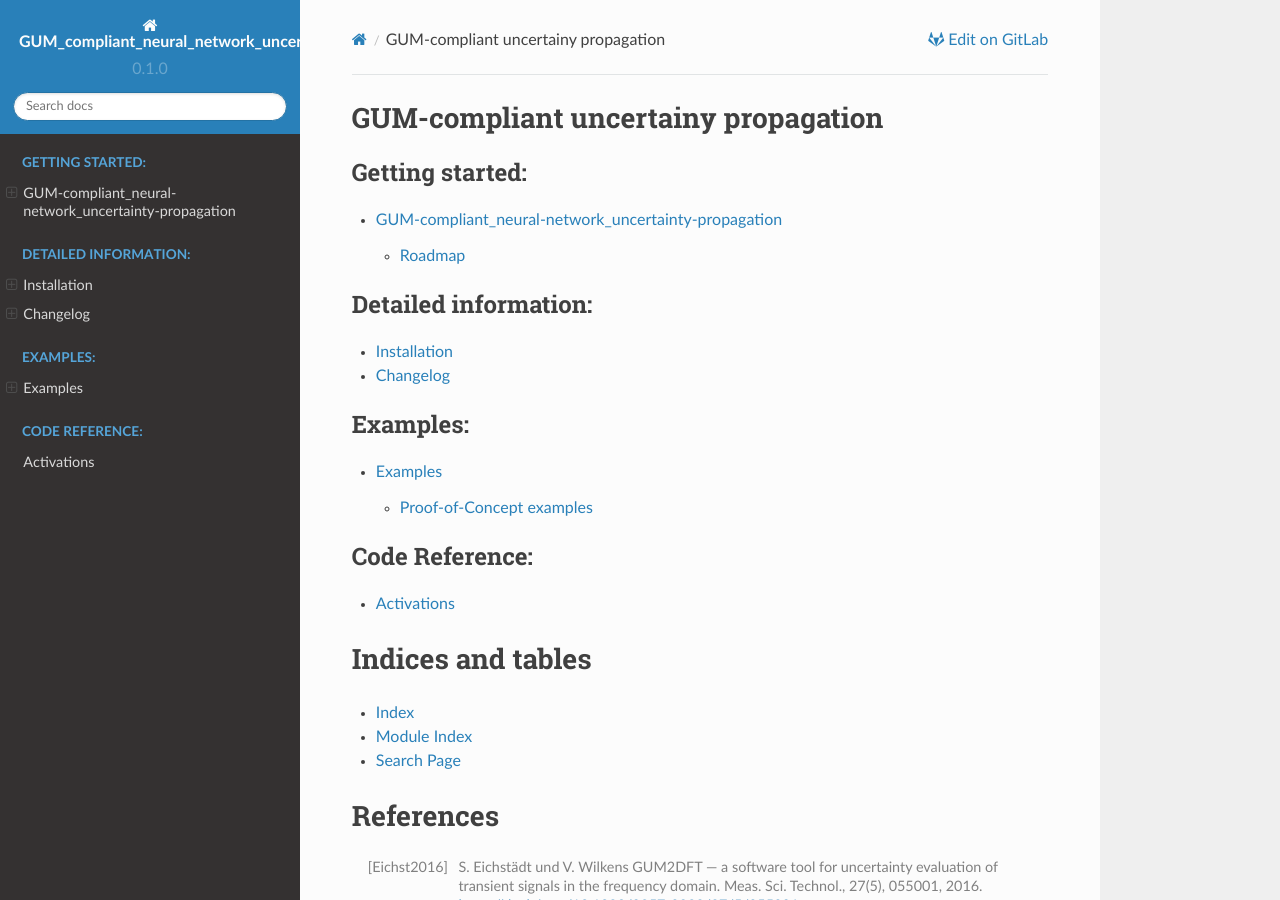
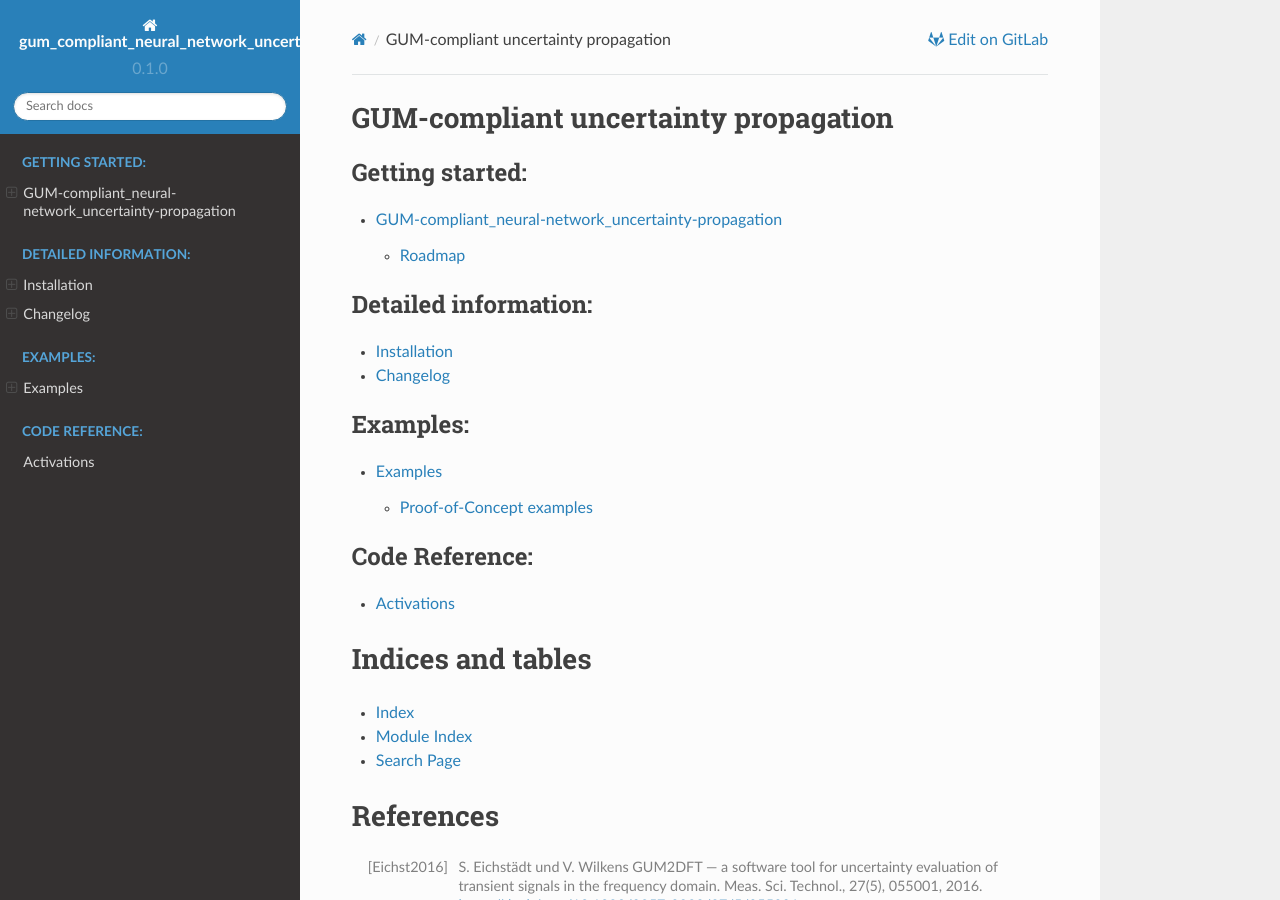
Before and after one commit to BjoernLudwigPTB/pytorch_gum_uncertainty_propagation, a Sphinx documentation site: the page built from docs/index.rst, in a window 1280 px wide and 900 px high. Built offline with Sphinx 7.4.7 and the Read the Docs theme 2.0.0, drawn with Linux system fonts in a browser that asks for light colours.

Commit message:
refactor(GUM_compliant_neural_network_uncertainty_propagation): make GUM small case and solve some mypy and pylint issues

```diff
--- a/docs/GUM_compliant_neural_network_uncertainty_propagation.activations.rst
+++ /dev/null
@@ -1,5 +0,0 @@
-Activations
-===========
-
-.. automodule:: GUM_compliant_neural_network_uncertainty_propagation.activations
-    :members:
--- a/docs/conf.py
+++ b/docs/conf.py
@@ -1,7 +1,7 @@
 #!/usr/bin/env python3
 # -*- coding: utf-8 -*-
 #
-# GUM_compliant_neural_network_uncertainty_propagation documentation build
+# gum_compliant_neural_network_uncertainty_propagation documentation build
 # configuration file, created by copying PyDynamic's on Sat Dec 04 16:30:35 2022.
 #
 # This file is execfile()d with the current directory set to its
@@ -85,7 +85,7 @@ for file_from_root in md_files_from_root_into_docs:
     )
 
 
-def assemble_path_dict_to_copy_files(source: str, destination: str) -> dict:
+def assemble_path_dict_to_copy_files(source: str, destination: str) -> dict[str, str]:
     # Function to construct the desired dict structure for the folders to copy.
     return {"source": source, "destination": destination}
 
@@ -96,7 +96,7 @@ tutorials_source = os.path.abspath(
         os.path.dirname(__file__),
         "..",
         "src",
-        "GUM_compliant_neural_network_uncertainty_propagation",
+        "gum_compliant_neural_network_uncertainty_propagation",
         "examples",
     )
 )
@@ -141,7 +141,7 @@ myst_heading_anchors = 4
 root_doc = "index"
 
 # General information about the project.
-project = "GUM_compliant_neural_network_uncertainty_propagation"
+project = "gum_compliant_neural_network_uncertainty_propagation"
 copyright = "2022, B. Ludwig (PTB)"
 author = "B. Ludwig"
 
@@ -232,7 +232,7 @@ html_theme = "sphinx_rtd_theme"
 # Add any paths that contain custom static files (such as style sheets) here,
 # relative to this directory. They are copied after the builtin static files,
 # so a file named "default.css" will overwrite the builtin "default.css".
-html_static_path = []
+html_static_path: list[str] = []
 
 # Add any extra paths that contain custom files (such as robots.txt or
 # .htaccess) here, relative to this directory. These files are copied
@@ -295,7 +295,7 @@ html_static_path = []
 # html_search_scorer = 'scorer.js'
 
 # Output file base name for HTML help builder.
-htmlhelp_basename = "GUM_compliant_neural_network_uncertainty_propagationdoc"
+htmlhelp_basename = "gum_compliant_neural_network_uncertainty_propagationdoc"
 
 # -- Options for LaTeX output ---------------------------------------------
 
@@ -316,8 +316,8 @@ htmlhelp_basename = "GUM_compliant_neural_network_uncertainty_propagationdoc"
 latex_documents = [
     (
         root_doc,
-        "GUM_compliant_neural_network_uncertainty_propagation.tex",
-        "GUM_compliant_neural_network_uncertainty_propagation Documentation",
+        "gum_compliant_neural_network_uncertainty_propagation.tex",
+        "gum_compliant_neural_network_uncertainty_propagation Documentation",
         "B. Ludwig",
         "manual",
     ),
@@ -338,7 +338,7 @@ latex_show_pagerefs = False
 latex_show_urls = "footnote"
 
 # Documents to append as an appendix to all manuals.
-latex_appendices = []
+latex_appendices: list[str] = []
 
 # If false, no module index is generated.
 latex_domain_indices = True
@@ -351,8 +351,8 @@ latex_domain_indices = True
 man_pages = [
     (
         root_doc,
-        "GUM_compliant_neural_network_uncertainty_propagation",
-        "GUM_compliant_neural_network_uncertainty_propagation Documentation",
+        "gum_compliant_neural_network_uncertainty_propagation",
+        "gum_compliant_neural_network_uncertainty_propagation Documentation",
         [author],
         1,
     )
@@ -370,10 +370,10 @@ man_show_urls = False
 # texinfo_documents = [
 #     (
 #         root_doc,
-#         "GUM_compliant_neural_network_uncertainty_propagation",
-#         "GUM_compliant_neural_network_uncertainty_propagation Documentation",
+#         "gum_compliant_neural_network_uncertainty_propagation",
+#         "gum_compliant_neural_network_uncertainty_propagation Documentation",
 #         author,
-#         "GUM_compliant_neural_network_uncertainty_propagation",
+#         "gum_compliant_neural_network_uncertainty_propagation",
 #         "One line description of project.",
 #         "Miscellaneous",
 #     ),
--- /dev/null
+++ b/docs/gum_compliant_neural_network_uncertainty_propagation.activations.rst
@@ -0,0 +1,5 @@
+Activations
+===========
+
+.. automodule:: gum_compliant_neural_network_uncertainty_propagation.activations
+    :members:
--- a/docs/index.rst
+++ b/docs/index.rst
@@ -1,7 +1,7 @@
 :gitlab_url: https://gitlab1.ptb.de/ludwig10_masters_thesis/gum-compliant_neural-network_uncertainty-propagation
 
-GUM-compliant uncertainy propagation
-====================================
+GUM-compliant uncertainty propagation
+=====================================
 
 .. toctree::
    :maxdepth: 2
@@ -26,7 +26,7 @@ GUM-compliant uncertainy propagation
    :maxdepth: 1
    :caption: Code Reference:
 
-   GUM_compliant_neural_network_uncertainty_propagation.activations
+   gum_compliant_neural_network_uncertainty_propagation.activations
 
 Indices and tables
 ==================
--- a/pyproject.toml
+++ b/pyproject.toml
@@ -3,7 +3,7 @@ requires = ["setuptools", "setuptools-scm"]
 build-backend = "setuptools.build_meta"
 
 [project]
-name = "GUM_compliant_neural_network_uncertainty_propagation"
+name = "gum_compliant_neural_network_uncertainty_propagation"
 description = """
 This package accompanies my Master's thesis on GUM-compliant uncertainty propagation\
 and provides an implementation for fully-connected, feed-forward, deep neural networks\
```
Also changed, not shown: INSTALL.md (+20 -20 lines), requirements.txt (+17 -17 lines), src/gum_compliant_neural_network_uncertainty_propagation/__init__.py (added), src/gum_compliant_neural_network_uncertainty_propagation/examples/imagenet_example.ipynb (renamed from src/GUM_compliant_neural_network_uncertainty_propagation/examples/imagenet_example.ipynb), src/gum_compliant_neural_network_uncertainty_propagation/examples/mnist_example.ipynb (renamed from src/GUM_compliant_neural_network_uncertainty_propagation/examples/mnist_example.ipynb), 5 other files.
